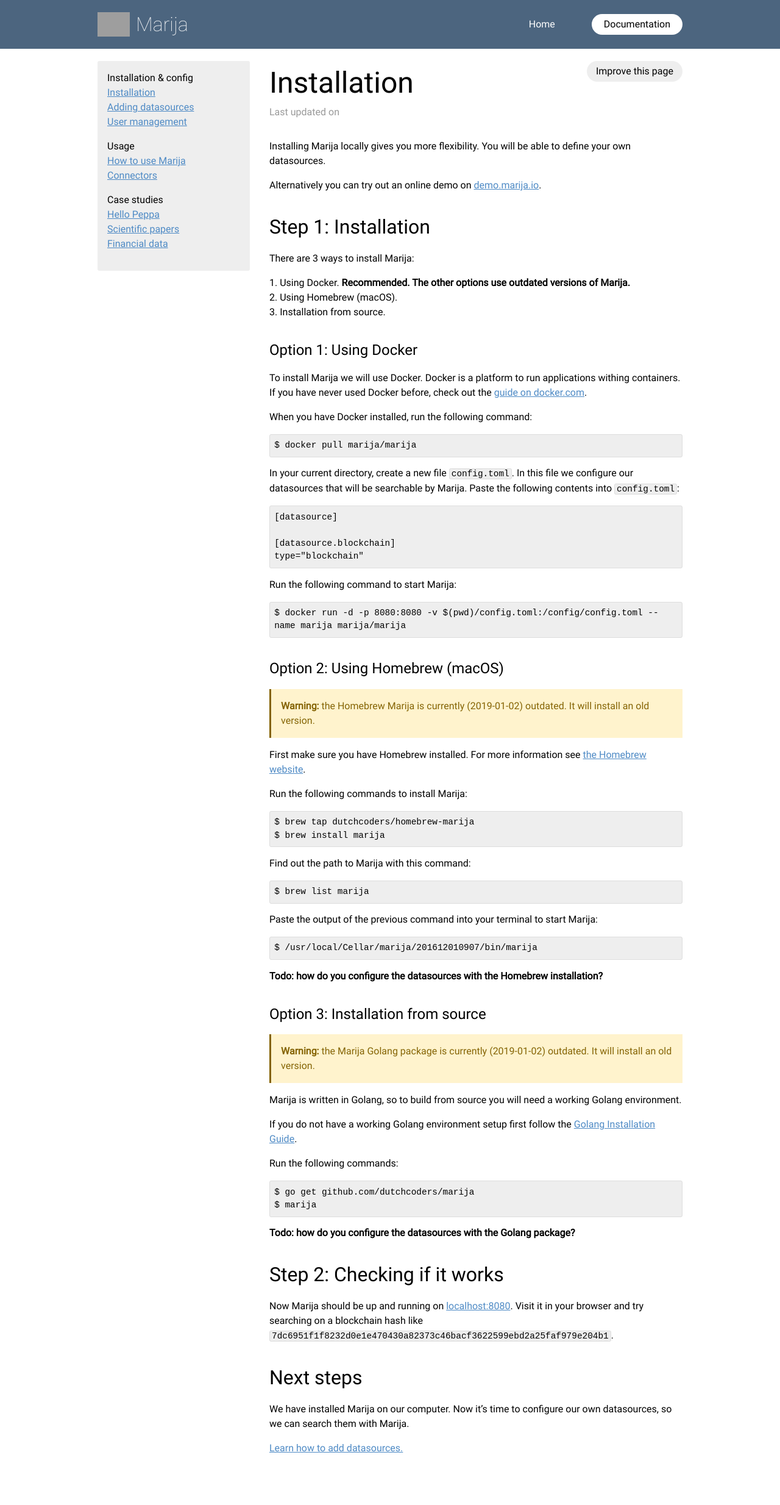
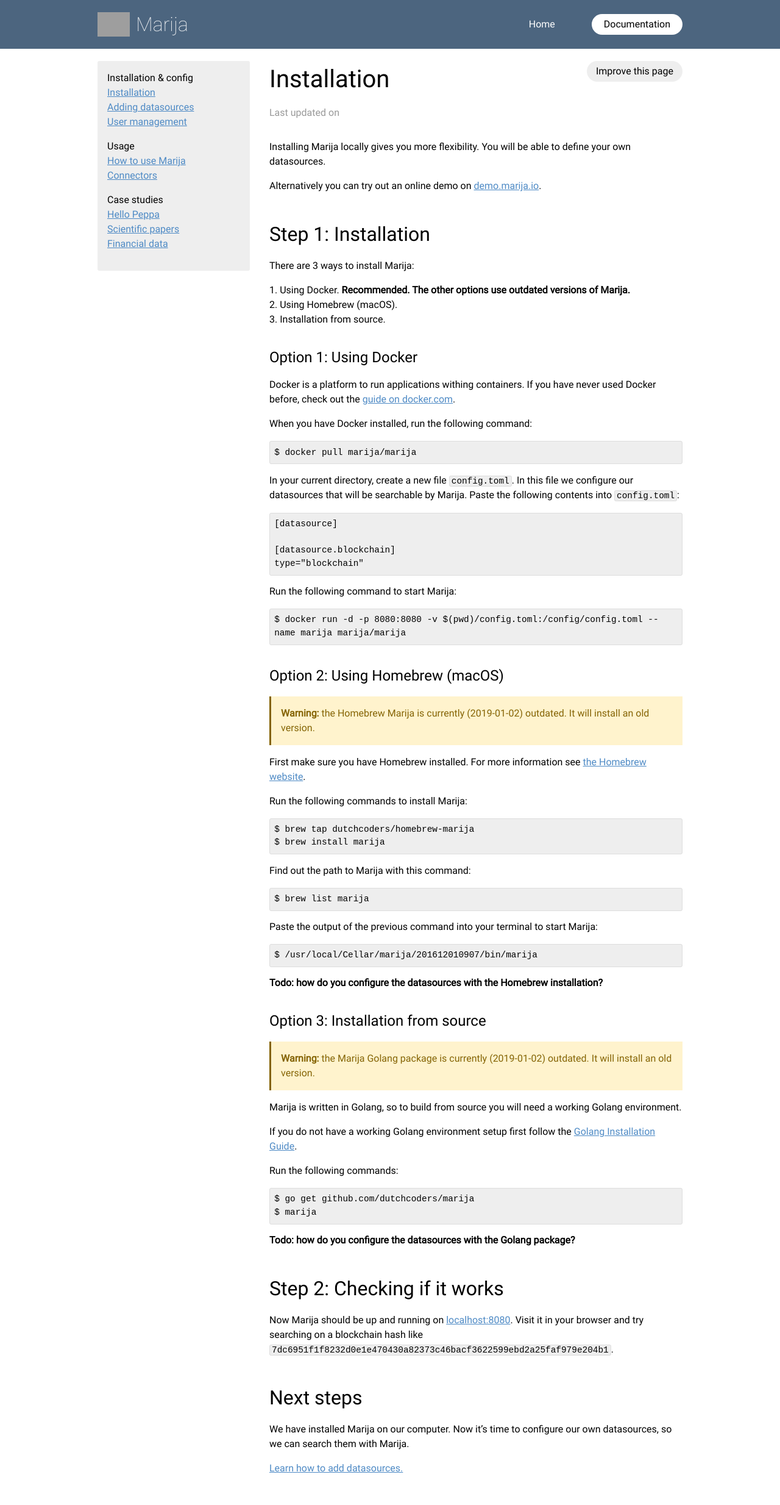
Before and after one commit to marijaio/marija-docs, a Jekyll site: the page built from installation.md, in a window 1280 px wide. Shown: the whole page at 61% size. Built offline with Jekyll 4.4.1, drawn with Linux system fonts in a browser that asks for light colours; before the commit the page ends 2435 px from its top, so only the background shows below that; grey boxes are pictures that could not be loaded.

Commit message:
improve mobile design

```diff
--- a/_layouts/article.html
+++ b/_layouts/article.html
@@ -2,19 +2,6 @@
 layout: default
 ---
 <div class="article">
-    <aside class="articleAside">
-        {% for section in site.data.articles %}
-        <section class="articleAsideSection">
-            <h1 class="articleAsideTitle">{{section.title}}</h1>
-            <ul>
-                {% for article in section.articles %}
-                <li><a class="articleAsideLink" href="{{ site.baseurl }}{{article.link}}">{{article.title}}</a></li>
-                {% endfor %}
-            </ul>
-        </section>
-        {% endfor %}
-    </aside>
-
     <main class="articleMain">
         <header class="articleHeader">
             <div class="articleHeaderLeft">
@@ -28,4 +15,17 @@
             {{content}}
         </div>
     </main>
+
+    <aside class="articleAside">
+        {% for section in site.data.articles %}
+        <section class="articleAsideSection">
+            <h1 class="articleAsideTitle">{{section.title}}</h1>
+            <ul>
+                {% for article in section.articles %}
+                <li><a class="articleAsideLink" href="{{ site.baseurl }}{{article.link}}">{{article.title}}</a></li>
+                {% endfor %}
+            </ul>
+        </section>
+        {% endfor %}
+    </aside>
 </div>
--- a/_sass/article.scss
+++ b/_sass/article.scss
@@ -12,7 +12,8 @@
   }
 
   .articleTitle {
-    font-size: 3em;
+    @include h1();
+    margin-bottom: 0;
   }
 
   .lastUpdated {
@@ -29,20 +30,16 @@
 }
 
 .articleContent {
-
   h1 {
-    font-size: 3em;
-    margin-bottom: .33em;
+    @include h1();
   }
 
   h2 {
-    font-size: 2em;
-    margin: 1em 0 .5em;
+    @include h2();
   }
 
   h3 {
-    font-size: 1.5em;
-    margin: 1.33em 0 .66em;
+    @include h3();
   }
 
   p {
@@ -77,6 +74,8 @@
 
   code.highlighter-rouge {
     padding: 0 3px;
+    white-space: pre-wrap;
+    word-break: break-word;
   }
 
   div.highlighter-rouge {
@@ -85,6 +84,7 @@
 
     pre {
       white-space: pre-wrap;
+      word-break: break-word;
       max-width: 100%;
     }
   }
--- a/_sass/index.scss
+++ b/_sass/index.scss
@@ -1,7 +1,7 @@
 .indexTitle {
   text-align: center;
-  font-size: 2.5em;
-  margin-bottom: .3em;
+
+  @include h1();
 }
 
 .indexSubtitle {
@@ -14,12 +14,11 @@
 }
 
 .indexSection {
-  margin-bottom: 3em;
+  margin-bottom: 2em;
 }
 
 .indexSectionTitle {
-  font-size: 2.5em;
-  margin-bottom: 0.33em;
+  @include h1();
 }
 
 .indexList {
--- a/_sass/layout.scss
+++ b/_sass/layout.scss
@@ -46,6 +46,7 @@
   @include respondTo(medium) {
     display: flex;
     align-items: start;
+    flex-direction: row-reverse;
   }
 }
 
--- a/_sass/main.scss
+++ b/_sass/main.scss
@@ -46,6 +46,7 @@
 }
 
 @import 'mixins/respondTo';
+@import 'mixins/headings';
 @import 'layout';
 @import 'navigation';
 @import 'index';
--- /dev/null
+++ b/_sass/mixins/headings.scss
@@ -0,0 +1,29 @@
+@mixin h1() {
+  font-size: 2em;
+  margin-bottom: .5em;
+
+  @include respondTo(medium) {
+    font-size: 2.5em;
+    margin-bottom: 0.33em;
+  }
+}
+
+@mixin h2() {
+  font-size: 1.5em;
+  margin: 1.33em 0 .66em;
+
+  @include respondTo(medium) {
+    font-size: 2em;
+    margin-bottom: 0.5em;
+  }
+}
+
+@mixin h3() {
+  font-size: 1.2em;
+  margin: 1.67em 0 .83em;
+
+  @include respondTo(medium) {
+    font-size: 1.5em;
+    margin: 1.33em 0 .66em;
+  }
+}
--- a/installation.md
+++ b/installation.md
@@ -17,7 +17,7 @@
 
 ### Option 1: Using Docker
 
-To install Marija we will use Docker. Docker is a platform to run applications
+Docker is a platform to run applications
 withing containers. If you have never used Docker before, check out the
 [guide on docker.com](https://docs.docker.com/get-started/).
 
```
